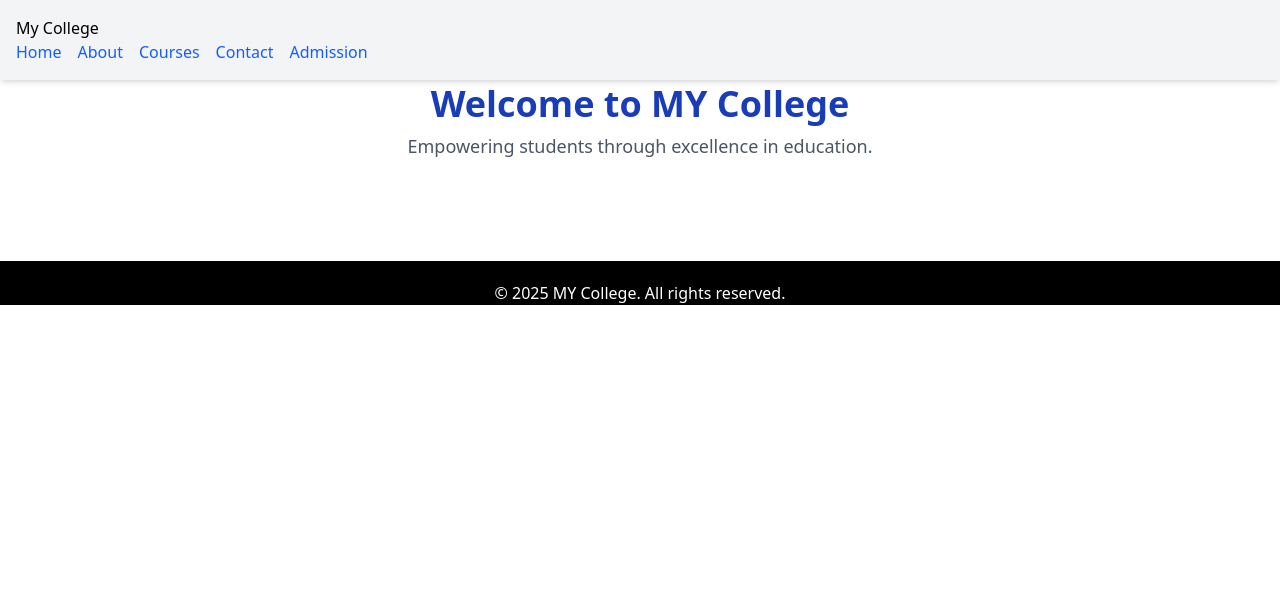
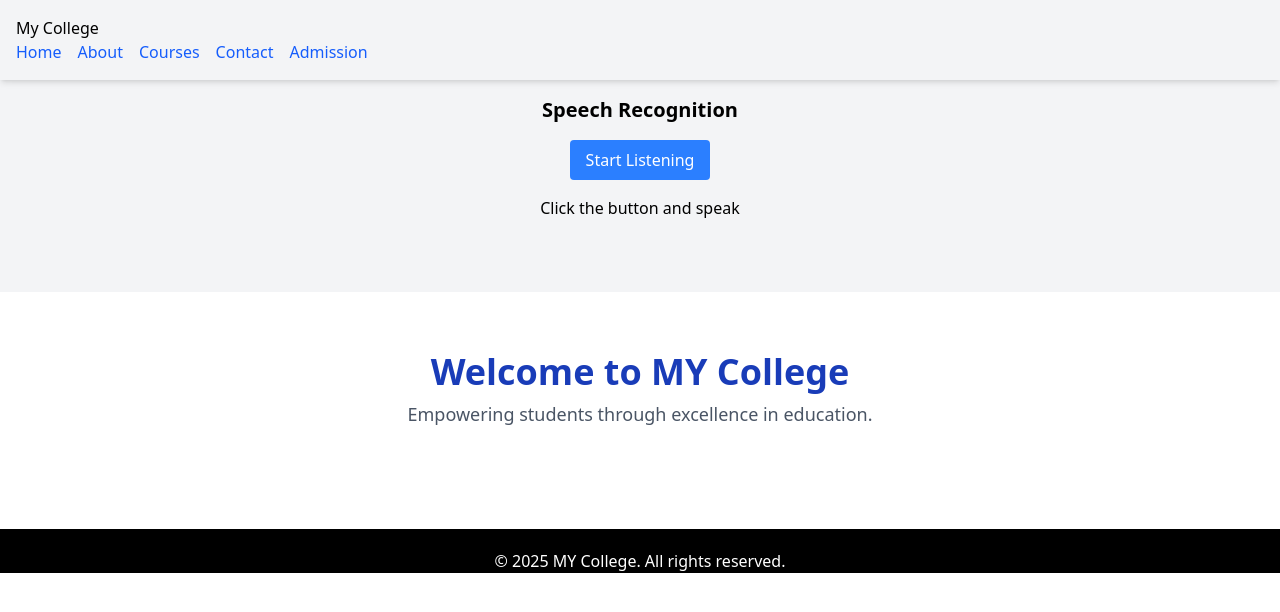
Before and after one commit to Kaushar45/college-website, a React (Vite) app: page / in a window 1280 px wide. Shown: the top 612 px of the page. Built offline with nearby package versions, Linux system fonts and the light colour scheme.

Commit message:
add speech recognition for voice command-based page navigation

```diff
--- a/src/VoiceControl.jsx
+++ b/src/VoiceControl.jsx
@@ -1,57 +1,85 @@
-import { useEffect } from "react";
+import React, { useState } from "react";
 import { useNavigate } from "react-router-dom";
 
-const VoiceControl = () => {
-  const speak = (text) => {
-    const synth = window.speechSynthesis;
-    const utter = new SpeechSynthesisUtterance(text);
-    synth.speak(utter);
-  };
-
+const SpeechRecognition = () => {
+  const [transcript, setTranscript] = useState("Click the button and speak");
   const navigate = useNavigate();
 
-  useEffect(() => {
-    const SpeechRecognition =
-      window.SpeechRecognition || window.webkitSpeechRecognition;
+  const SpeechRecognition =
+    window.SpeechRecognition || window.webkitSpeechRecognition;
+
+  const handleStart = () => {
     if (!SpeechRecognition) {
-      alert("Sorry, your browser doesn't support voice recognition.");
+      alert("Speech Recognition is not supported in this browser. Try Chrome.");
       return;
     }
 
     const recognition = new SpeechRecognition();
-    recognition.continuous = true;
     recognition.lang = "en-US";
+    recognition.interimResults = false;
+    recognition.maxAlternatives = 1;
+
+    recognition.onstart = () => {
+      setTranscript("Listening...");
+    };
 
     recognition.onresult = (event) => {
-      const transcript = event.results[event.results.length - 1][0].transcript
-        .trim()
-        .toLowerCase();
-      console.log("Voice command:", transcript);
+      const speech = event.results[0][0].transcript.toLowerCase().trim();
+      setTranscript(`You said: ${speech}`);
 
-      // Example commands
-      if (transcript.includes("go to home")) {
+      if (speech.includes("about")) {
+        navigate("/about");
+        speak(
+          "Welcome to the about page. This page contains information about us."
+        );
+      } else if (speech.includes("home")) {
         navigate("/");
-      } else if (transcript.includes("go to about")) {
-        navigate("/about");
-      } else if (transcript.includes("scroll down")) {
-        window.scrollBy({ top: 500, behavior: "smooth" });
-      } else if (transcript.includes("scroll up")) {
-        window.scrollBy({ top: -500, behavior: "smooth" });
+        speak("Welcome to the home page.");
+      } else if (speech.includes("contact")) {
+        navigate("/contact");
+        speak("This is the contact page. Here you can reach out to us.");
+      } else if (speech.includes("admission")) {
+        navigate("/admission");
+        speak(
+          "Welcome to the admission page. Here you can find admission details."
+        );
+      } else if (speech.includes("courses")) {
+        navigate("/courses");
+        speak("Here are the courses we offer.");
+      } else {
+        speak("Sorry, I did not recognize that command.");
       }
     };
 
-    recognition.onerror = (e) => {
-      console.error("Speech recognition error", e);
+    recognition.onerror = (event) => {
+      setTranscript(`Error: ${event.error}`);
+    };
+
+    recognition.onend = () => {
+      console.log("Recognition ended");
     };
 
     recognition.start();
+  };
 
-    return () => {
-      recognition.stop();
-    };
-  }, [navigate]);
+  const speak = (text) => {
+    const synth = window.speechSynthesis;
+    const utterance = new SpeechSynthesisUtterance(text);
+    synth.speak(utterance);
+  };
 
-  return null;
+  return (
+    <div className="flex flex-col items-center justify-center p-18 bg-gray-100">
+      <h2 className="text-xl font-semibold mb-4">Speech Recognition</h2>
+      <button
+        onClick={handleStart}
+        className="px-4 py-2 bg-blue-500 text-white rounded hover:bg-blue-600"
+      >
+        Start Listening
+      </button>
+      <p className="mt-4">{transcript}</p>
+    </div>
+  );
 };
 
-export default VoiceControl;
+export default SpeechRecognition;
--- a/src/components/Footer.jsx
+++ b/src/components/Footer.jsx
@@ -2,7 +2,7 @@ import React from "react";
 
 const Footer = () => {
   return (
-    <div className="bg-black text-white text-center border-t pt-5">
+    <div className="bg-black  text-white text-center border-t pt-5">
       <p className="text-white">© 2025 MY College. All rights reserved.</p>
     </div>
   );
--- a/src/pages/Home.jsx
+++ b/src/pages/Home.jsx
@@ -1,8 +1,9 @@
 import React from "react";
-import Footer from "../components/Footer";
+import VoiceControl from "../VoiceControl";
 
 const Home = () => {
   return (
+    <>
       <div className="p-8 m-7 max-w-4xl mx-auto text-gray-800">
         <header className="text-center mb-10">
           <h1 className="text-4xl font-bold text-blue-800 mb-2">
@@ -13,6 +14,7 @@ const Home = () => {
           </p>
         </header>
       </div>
+    </>
   );
 };
 
```
Lines whose indentation alone changed are shown as unchanged.
